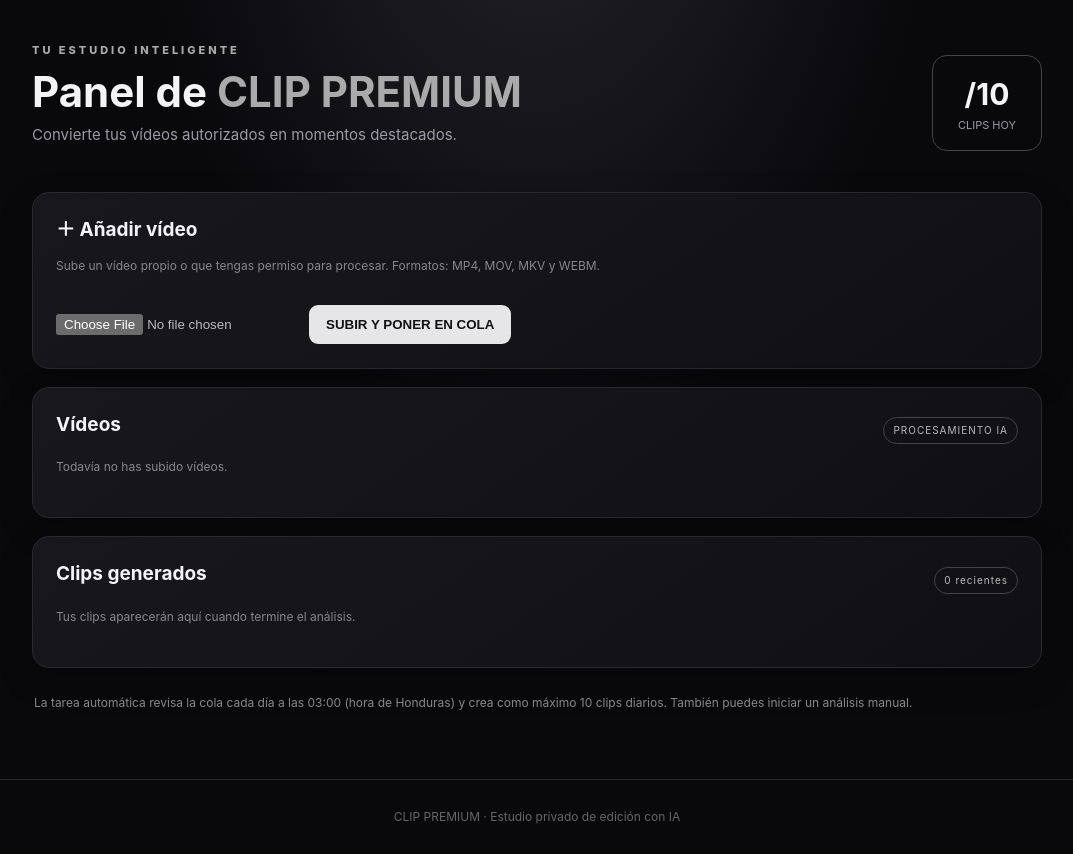
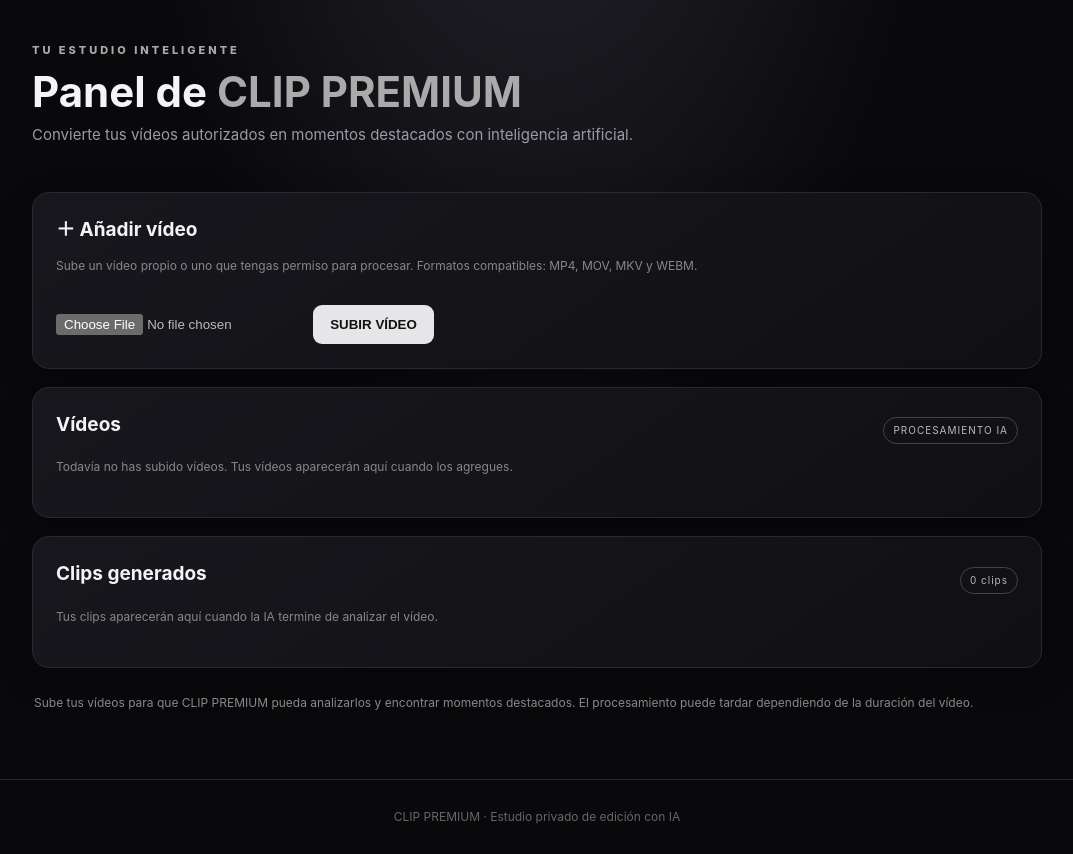
Before and after one commit to manop214/CLIPS-AI-PREMIUM-, a Flask app: page / in a window 1280 px wide. Shown: the part 72-926 px from the top of the page, without its empty margins (103-1176 px from the left). Run offline with Flask 3, Linux system fonts and the light colour scheme; the visitor is signed in with stand-in values (Sample User, id 1); some libraries are stand-ins or nearby versions.

Commit message:
Refactor dashboard.html for better user experience
Updated the dashboard HTML template to enhance content and structure, including improved video upload instructions and processing information.

```diff
--- a/templates/dashboard.html
+++ b/templates/dashboard.html
@@ -1,10 +1,123 @@
-{% extends "base.html" %}{% block content %}
-<div class="hero"><div><div class="eyebrow">TU ESTUDIO INTELIGENTE</div><h1>Panel de <span>CLIP PREMIUM</span></h1><p>Convierte tus vídeos autorizados en momentos destacados.</p></div><div class="stat"><strong>{{ today_count }}/10</strong><small>CLIPS HOY</small></div></div>
-<section class="card"><h2>＋ Añadir vídeo</h2><p class="muted">Sube un vídeo propio o que tengas permiso para procesar. Formatos: MP4, MOV, MKV y WEBM.</p>
-<form method="post" action="{{ url_for('upload') }}" enctype="multipart/form-data"><input type="hidden" name="csrf_token" value="{{ csrf_token() }}"><input type="file" name="video" accept="video/mp4,video/quicktime,video/x-matroska,video/webm" required><button class="primary">SUBIR Y PONER EN COLA</button></form></section>
-<section class="card"><div class="section-head"><h2>Vídeos</h2><span class="pill">PROCESAMIENTO IA</span></div>
-{% if videos %}<div class="items">{% for v in videos %}<article class="item"><div><b>{{ v.original_name }}</b><small>{{ v.created_at.strftime('%d/%m/%Y %H:%M') }} · {{ v.status }}</small>{% if v.error %}<small class="error">{{ v.error }}</small>{% endif %}</div>{% if v.status in ['queued','error'] %}<form method="post" action="{{ url_for('process_one',video_id=v.id) }}"><input type="hidden" name="csrf_token" value="{{ csrf_token() }}"><button class="small">Analizar</button></form>{% endif %}</article>{% endfor %}</div>{% else %}<p class="muted">Todavía no has subido vídeos.</p>{% endif %}</section>
-<section class="card"><div class="section-head"><h2>Clips generados</h2><span class="pill">{{ clips|length }} recientes</span></div>
-{% if clips %}<div class="items">{% for c in clips %}<article class="item"><div><b>{{ c.title }}</b><small>{{ c.video.original_name }} · {{ "%.1f"|format(c.start_seconds) }}s – {{ "%.1f"|format(c.end_seconds) }}s</small><small>{{ c.reason }}</small></div><a class="small linkbtn" href="{{ url_for('get_clip',filename=c.filename) }}">Descargar</a></article>{% endfor %}</div>{% else %}<p class="muted">Tus clips aparecerán aquí cuando termine el análisis.</p>{% endif %}</section>
-<div class="hint">La tarea automática revisa la cola cada día a las 03:00 (hora de Honduras) y crea como máximo 10 clips diarios. También puedes iniciar un análisis manual.</div>
+
+{% extends "base.html" %}
+{% block content %}
+
+<div class="hero">
+    <div>
+        <div class="eyebrow">TU ESTUDIO INTELIGENTE</div>
+        <h1>Panel de <span>CLIP PREMIUM</span></h1>
+        <p>Convierte tus vídeos autorizados en momentos destacados con inteligencia artificial.</p>
+    </div>
+</div>
+
+<section class="card">
+    <h2>＋ Añadir vídeo</h2>
+    <p class="muted">
+        Sube un vídeo propio o uno que tengas permiso para procesar.
+        Formatos compatibles: MP4, MOV, MKV y WEBM.
+    </p>
+
+    <form method="post" action="{{ url_for('upload') }}" enctype="multipart/form-data">
+        <input type="hidden" name="csrf_token" value="{{ csrf_token() }}">
+
+        <input
+            type="file"
+            name="video"
+            accept="video/mp4,video/quicktime,video/x-matroska,video/webm"
+            required
+        >
+
+        <button class="primary" type="submit">
+            SUBIR VÍDEO
+        </button>
+    </form>
+</section>
+
+<section class="card">
+    <div class="section-head">
+        <h2>Vídeos</h2>
+        <span class="pill">PROCESAMIENTO IA</span>
+    </div>
+
+    {% if videos %}
+        <div class="items">
+            {% for v in videos %}
+                <article class="item">
+                    <div>
+                        <b>{{ v.original_name }}</b>
+
+                        <small>
+                            {{ v.created_at.strftime('%d/%m/%Y %H:%M') }}
+                            · {{ v.status }}
+                        </small>
+
+                        {% if v.error %}
+                            <small class="error">{{ v.error }}</small>
+                        {% endif %}
+                    </div>
+
+                    {% if v.status in ['queued', 'error'] %}
+                        <form method="post" action="{{ url_for('process_one', video_id=v.id) }}">
+                            <input type="hidden" name="csrf_token" value="{{ csrf_token() }}">
+
+                            <button class="small" type="submit">
+                                ANALIZAR
+                            </button>
+                        </form>
+                    {% endif %}
+                </article>
+            {% endfor %}
+        </div>
+    {% else %}
+        <p class="muted">
+            Todavía no has subido vídeos.
+            Tus vídeos aparecerán aquí cuando los agregues.
+        </p>
+    {% endif %}
+</section>
+
+<section class="card">
+    <div class="section-head">
+        <h2>Clips generados</h2>
+        <span class="pill">{{ clips|length }} clips</span>
+    </div>
+
+    {% if clips %}
+        <div class="items">
+            {% for c in clips %}
+                <article class="item">
+                    <div>
+                        <b>{{ c.title }}</b>
+
+                        <small>
+                            {{ c.video.original_name }}
+                            · {{ "%.1f"|format(c.start_seconds) }}s
+                            – {{ "%.1f"|format(c.end_seconds) }}s
+                        </small>
+
+                        <small>{{ c.reason }}</small>
+                    </div>
+
+                    <a
+                        class="small linkbtn"
+                        href="{{ url_for('get_clip', filename=c.filename) }}"
+                    >
+                        DESCARGAR
+                    </a>
+                </article>
+            {% endfor %}
+        </div>
+    {% else %}
+        <p class="muted">
+            Tus clips aparecerán aquí cuando la IA termine de analizar el vídeo.
+        </p>
+    {% endif %}
+</section>
+
+<div class="hint">
+    Sube tus vídeos para que CLIP PREMIUM pueda analizarlos y encontrar
+    momentos destacados. El procesamiento puede tardar dependiendo de la
+    duración del vídeo.
+</div>
+
 {% endblock %}
```
